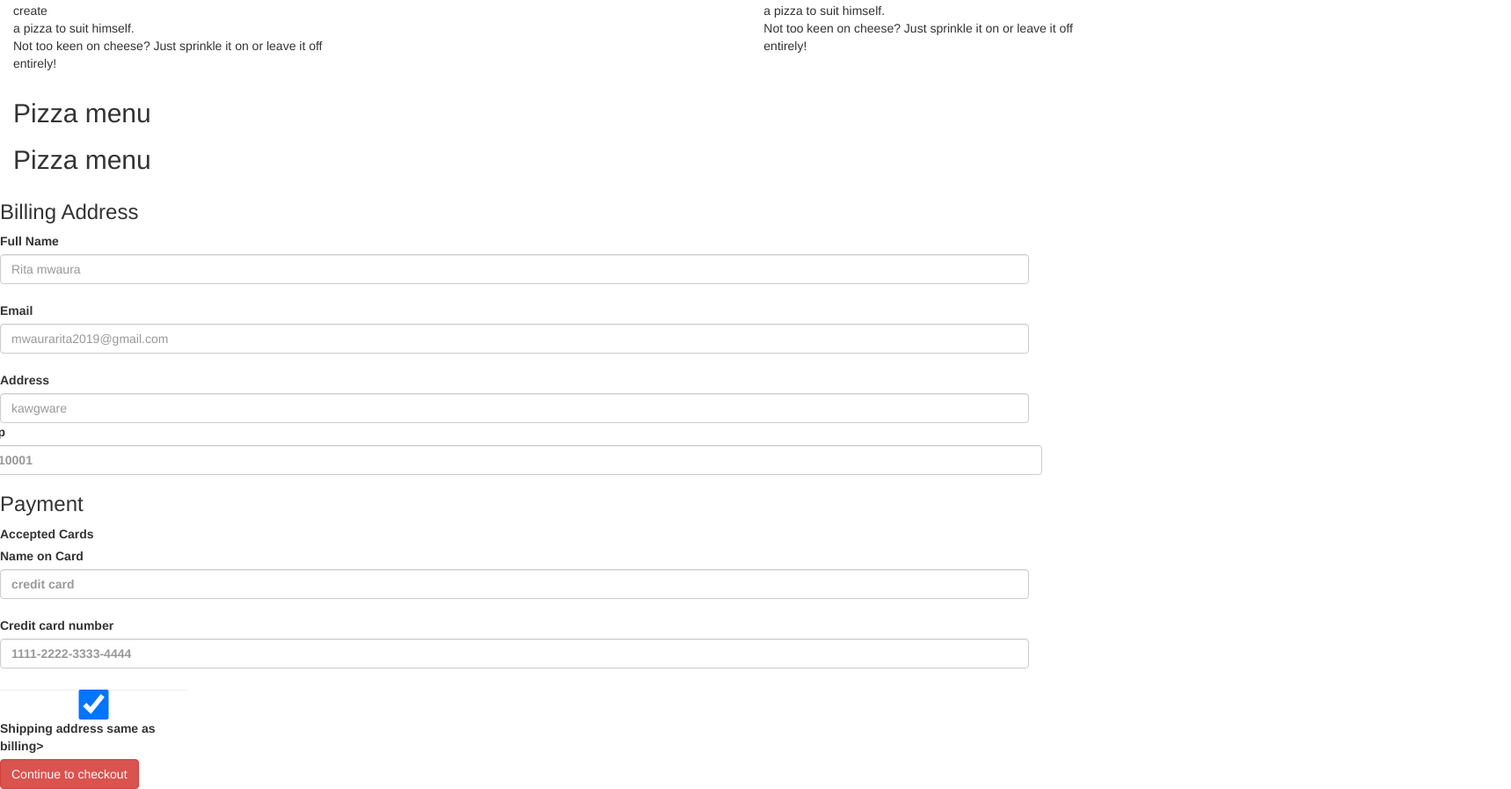
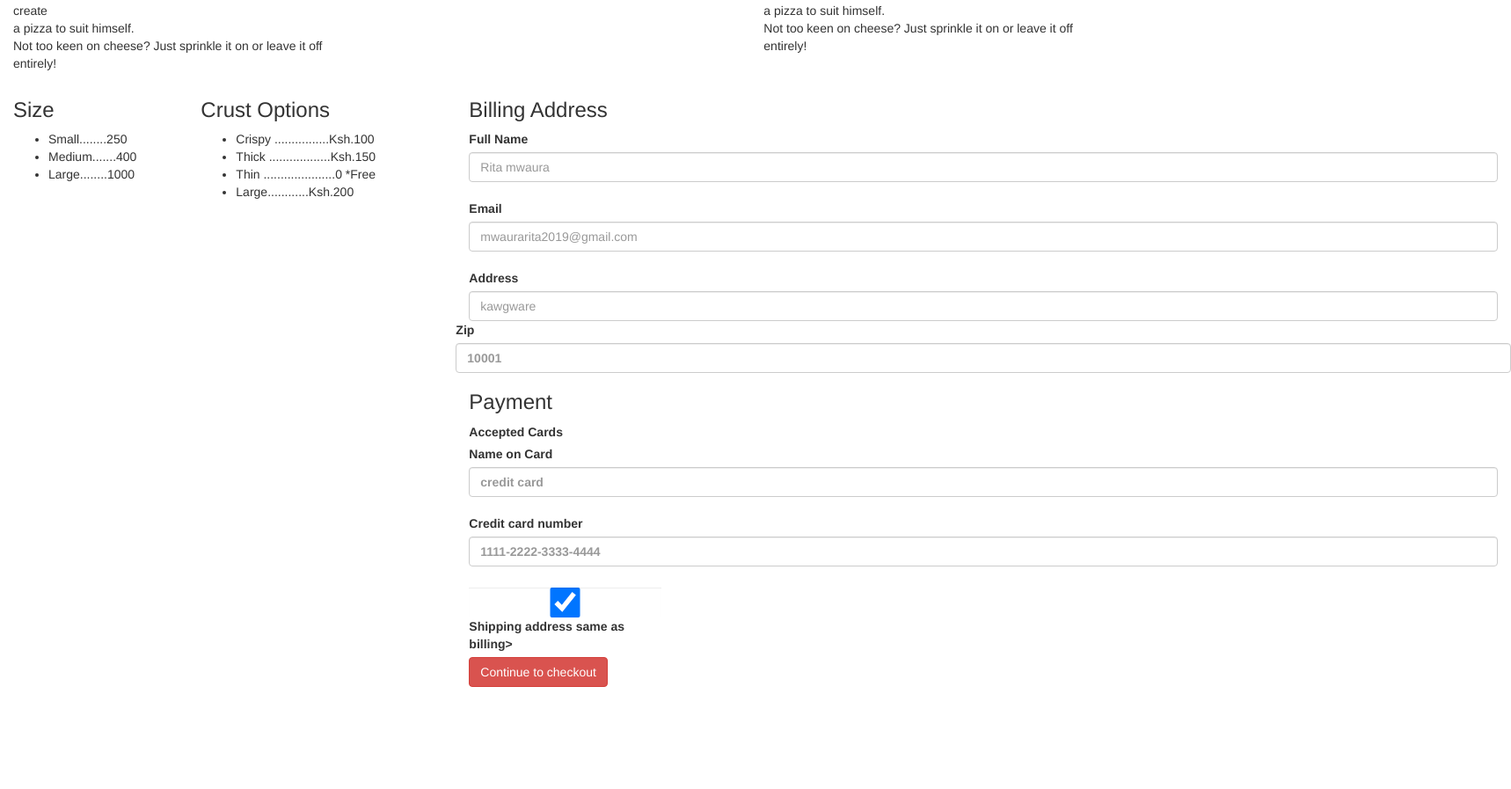
Before and after one commit to Ritamwaura/pizza, a plain HTML site: page index.html in a window 1280 px wide. Shown: the part 1131-2028 px from the top of the page at 88% size, 1718 px wide, since content can reach past the window. After the commit the page ends 1912 px from the top, so only its background shows below. Drawn offline with nearby package versions, Linux system fonts and the light colour scheme.

Commit message:
these are my index

```diff
--- a/index.html
+++ b/index.html
@@ -56,8 +56,24 @@
     Just sprinkle it on or leave it off entirely!</p>
   </div>
   </div>
-  <h2>Pizza menu</h2>
-    <h2>Pizza menu</h2>
+  <div class="row">
+    <div class="col-md-2">
+      <h3>Size</h3>
+      <ul>
+      <li>Small........250</li>
+      <li>Medium.......400</li>
+      <li>Large........1000</li>
+    </ul>
+   </div>
+      <div class="col-md-3">
+        <h3>Crust Options</h3>
+        <ul>
+          <li>Crispy ................Ksh.100</li>
+          <li>Thick ..................Ksh.150</li>
+          <li>Thin .....................0 *Free</li>
+          <li>Large............Ksh.200</li>
+        </ul>
+      </div>
     <div class="row">
       <div class="col-md-2">
    <div class="row">
```
